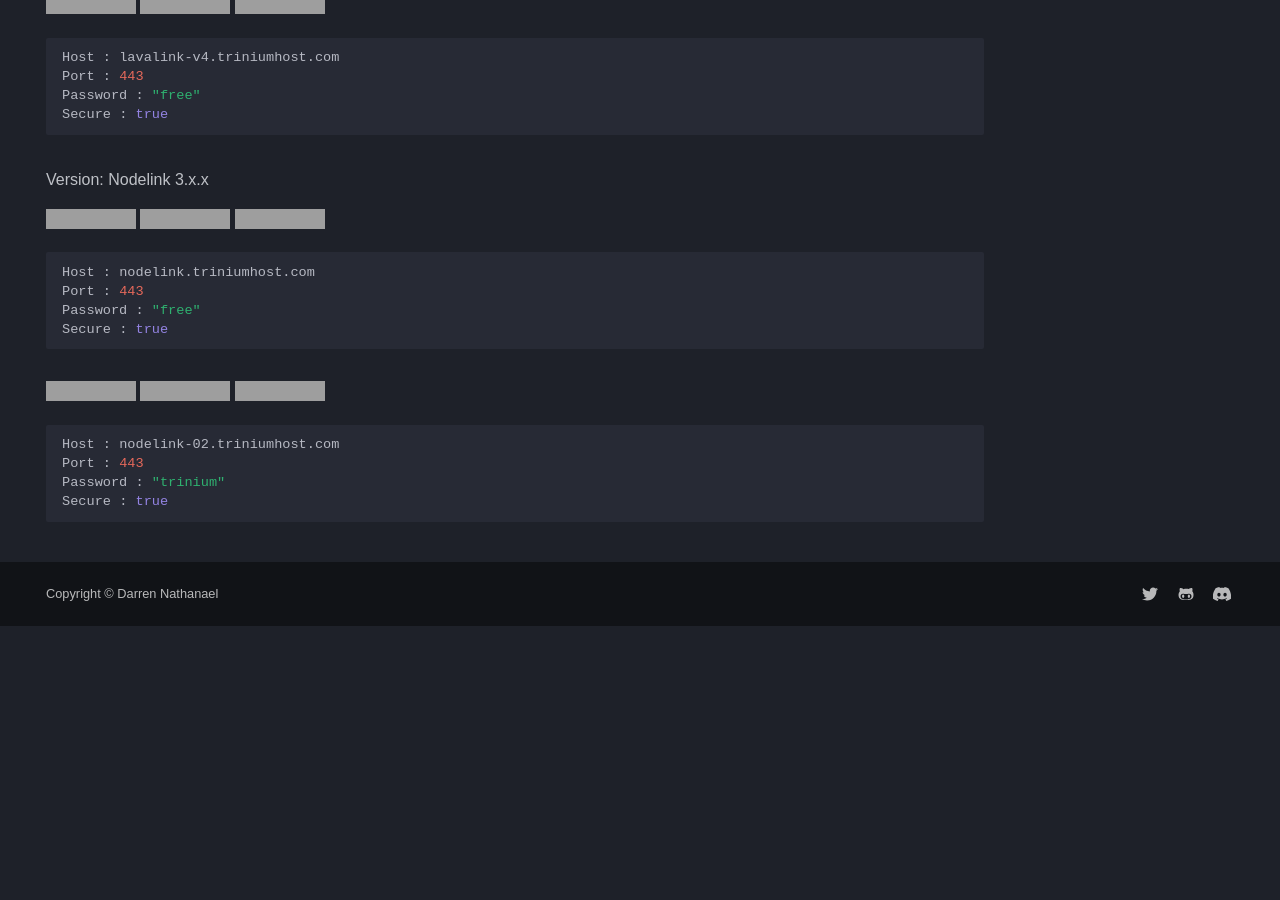
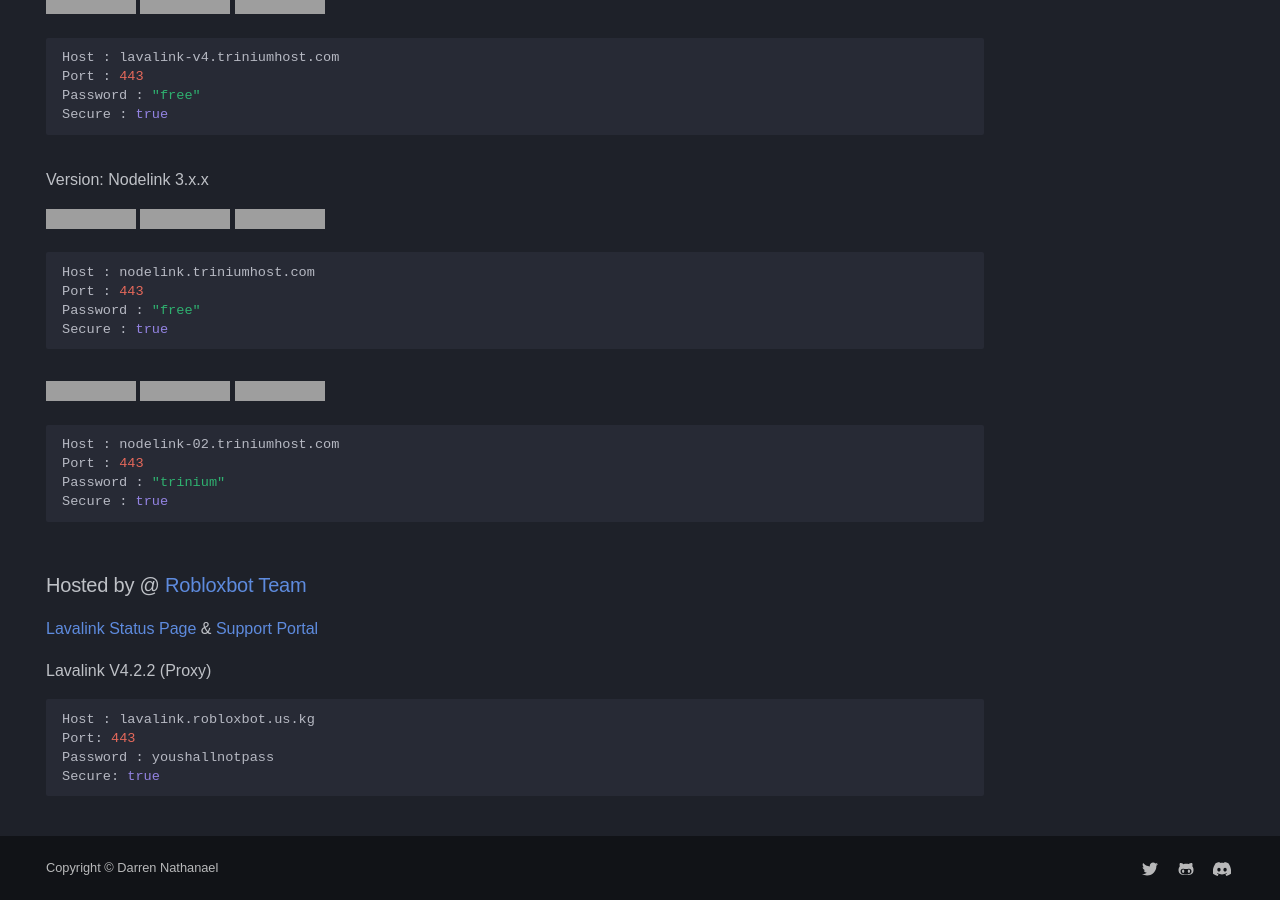
Before and after one commit to DarrenOfficial/lavalink-list, an MkDocs documentation site: the page built from docs/SSL/Lavalink-SSL.md, in a window 1280 px wide and 900 px high, scrolled down 1328 px, cut to the strip 0-900 px from the top of the window. Built offline with MkDocs 1.6.1 and Material for MkDocs 9.7.7, drawn with Linux system fonts in a browser that asks for light colours; some web fonts are replaced; comment, search, counter and statistics services are not loaded; a style sheet for code colours, icons or effects is not loaded; before the commit the page ends 1954 px from its top, so only the background shows below that; some of the changed text lies outside the part shown; grey boxes are pictures that could not be loaded.

Commit message:
Update Lavalink-SSL.md with hosting details
Added information about Lavalink hosted by Robloxbot Team, including status page and support portal links.

````diff
--- a/docs/SSL/Lavalink-SSL.md
+++ b/docs/SSL/Lavalink-SSL.md
@@ -85,3 +85,14 @@ Port : 443
 Password : "trinium"
 Secure : true
 ```
+
+### Hosted by @ [Robloxbot Team](https://location.us.kg)
+[Lavalink Status Page](https://our-lavalink.robloxbot.us.kg/) & [Support Portal](https://support.location.us.kg)
+
+Lavalink V4.2.2 (Proxy)
+```bash
+Host : lavalink.robloxbot.us.kg
+Port: 443
+Password : youshallnotpass
+Secure: true
+```
````
